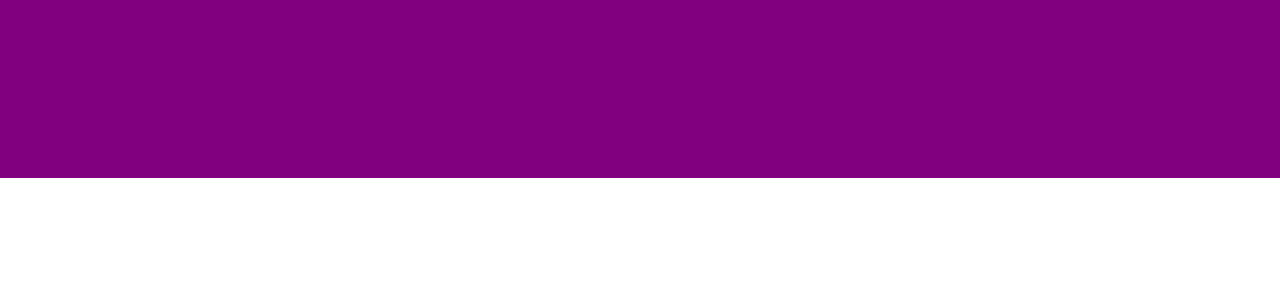
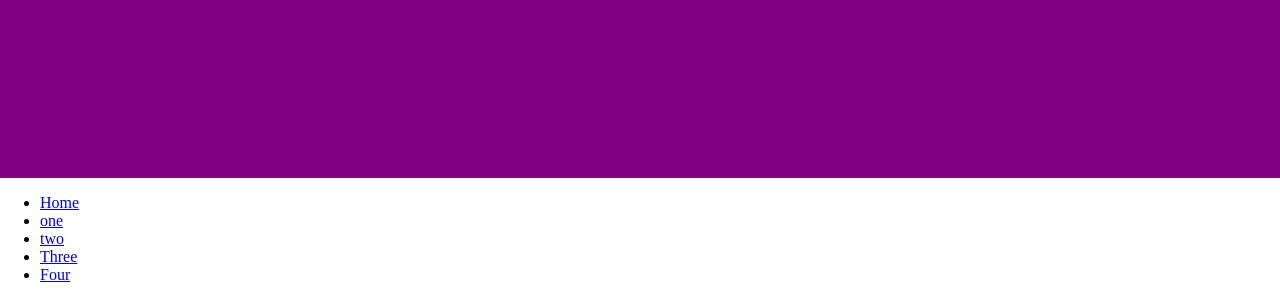
Before and after one commit to SaintSilver/scrollspy, a plain HTML site: page index.html in a window 1280 px wide. Shown: the part 3822-4122 px from the top of the page. Before the commit the page ends 4000 px from the top, so only its background shows below. Drawn offline with nearby package versions, Linux system fonts and the light colour scheme.

Commit message:
add Navigation dots

```diff
--- a/index.html
+++ b/index.html
@@ -16,6 +16,38 @@
     <section id="three"></section>
     <section id="four"></section>
 
+    <!-- Start Nav Section -->
+    <nav id="navbar" class="navbar">
+        <ul class="nav-menu">
+            <li>
+                <a data-scroll="home" href="#home" class="dot active">
+                    <span>Home</span>
+                </a>
+            </li>
+            <li>
+                <a data-scroll="one" href="#one" class="dot">
+                    <span>one</span>
+                </a>
+            </li>
+            <li>
+                <a data-scroll="two" href="#two" class="dot">
+                    <span>two</span>
+                </a>
+            </li>
+            <li>
+                <a data-scroll="three" href="#three" class="dot">
+                    <span>Three</span>
+                </a>
+            </li>
+            <li>
+                <a data-scroll="four" href="#four" class="dot">
+                    <span>Four</span>
+                </a>
+            </li>
+        </ul>
+    </nav>
+    <!-- End Nav Section -->
+
     <script src="https://cdnjs.cloudflare.com/ajax/libs/jquery/3.1.1/jquery.min.js"></script>
     <script src="main.js"></script>
 </body>
```
